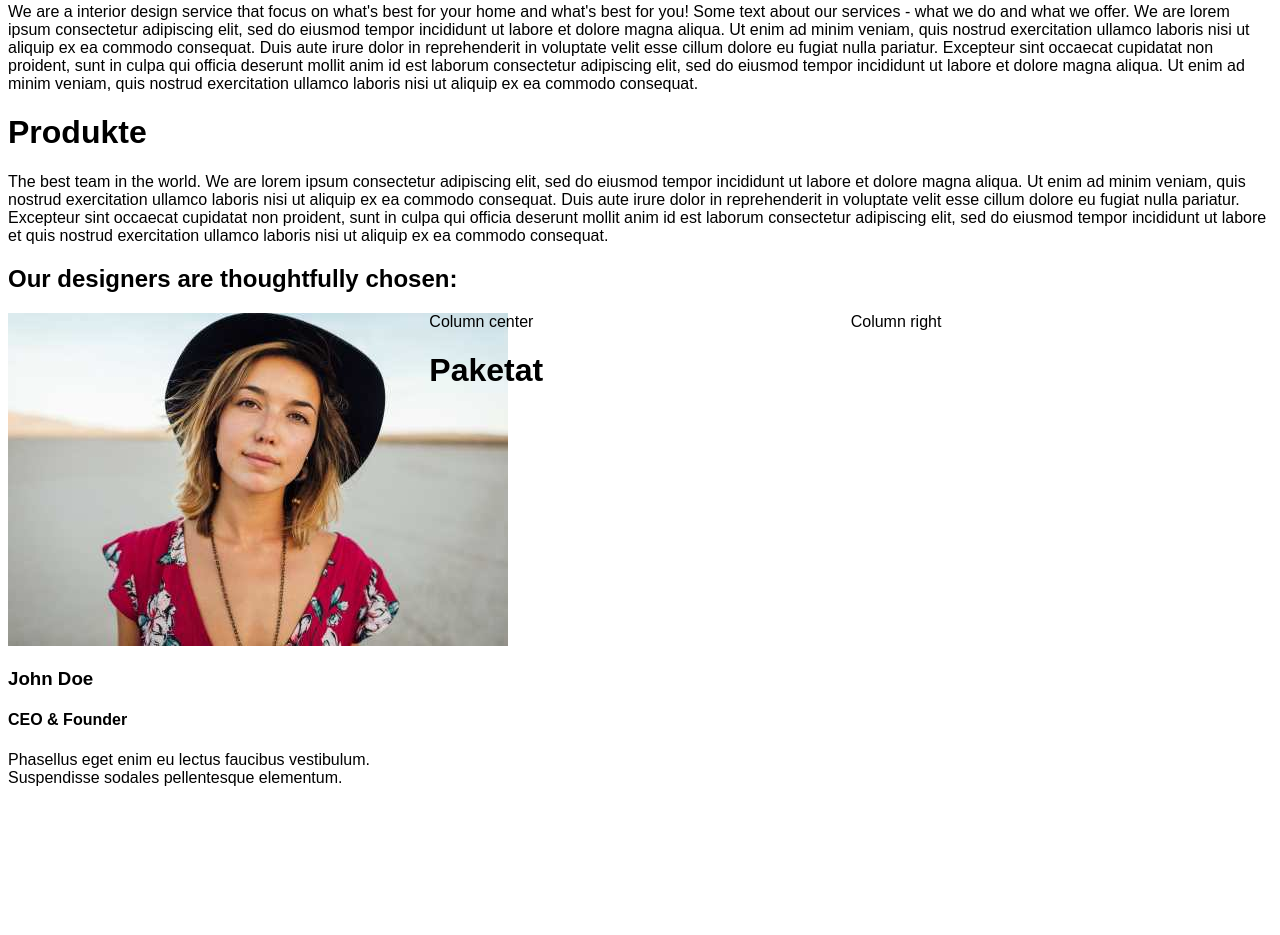
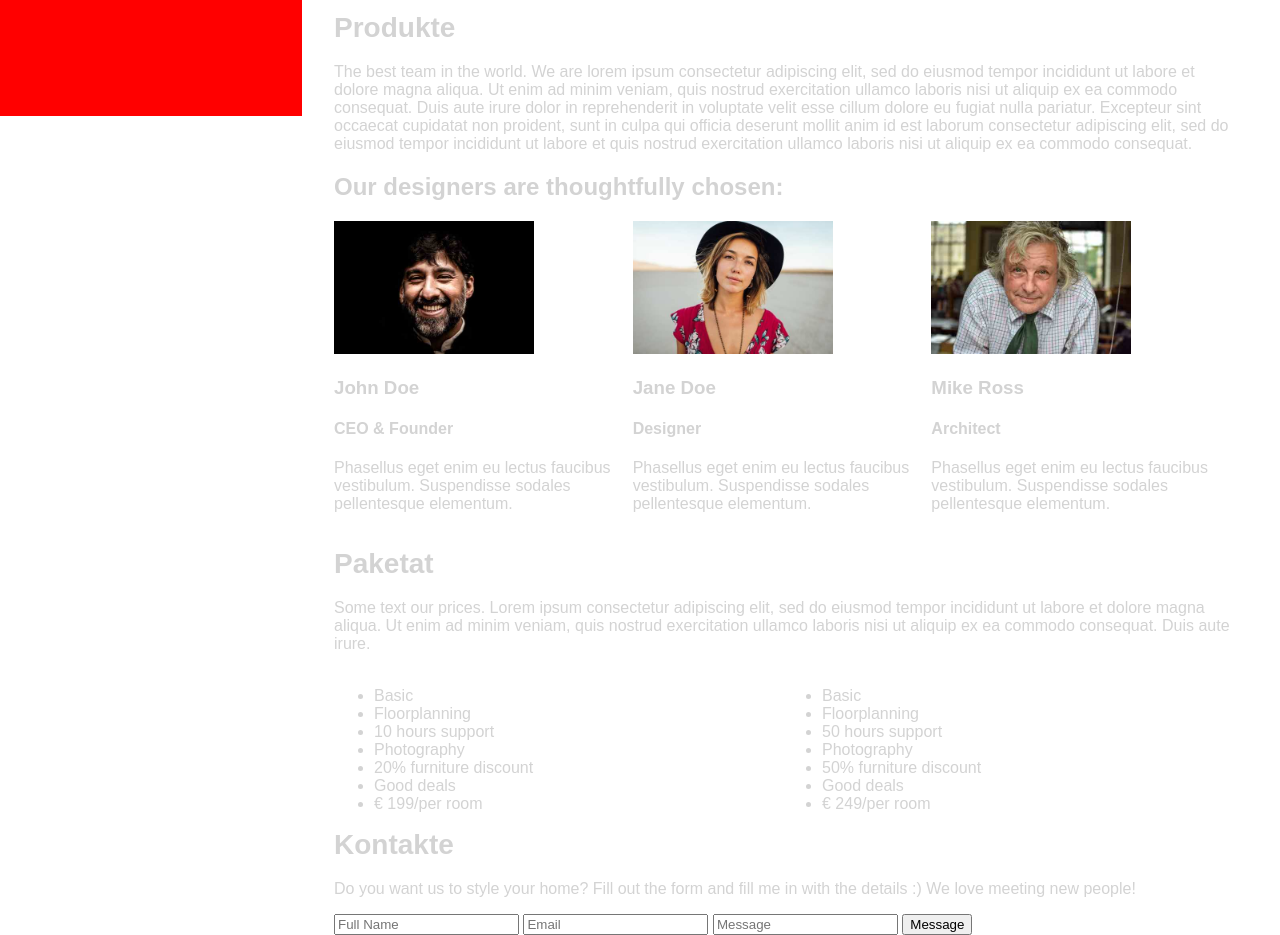
Before and after one commit to ams-al/dika, a plain HTML site: page index.html in a window 1280 px wide. Shown: the part 684-1619 px from the top of the page. Before the commit the page ends 1487 px from the top, so only its background shows below. Drawn offline with Linux system fonts and the light colour scheme; a web font is replaced by a local one.

Commit message:
created in good conditions

```diff
--- a/css/style.css
+++ b/css/style.css
@@ -1,30 +1,85 @@
 body,h1,h2,h3,h4,h5 {
 	font-family: "Poppins", sans-serif;
 }
+h1 {
+	font-size: 28px;
+	margin-left: 0;
+	padding: 0;
+}
 body {
 	font-size:16px;
+	margin: 0;
 }
 
 #all-body {
 
 }
 #first-col{
-max-width: 25%;
-display: flex;
+max-width: 22%;
+display: inline-block;
+position: fixed;
 background-color: red;
 padding-left: 10px ;
 padding-right: 10px ;
+min-height: 100%;
 }
 #left-menu {
 
 }
 #sec-col  {
-  max-width: 75%;
-  display: flex;
+  max-width: 70%;
+  display: inline-inline-block;
+	float:right;
   color: lightgrey;
+	padding: 20px 50px 0px 30px;
+}
+#kontakte {
+
+}
+#paketat {
+
+}
+#prezantim {
+
+}
+#sherbime {
+
+}
+#produkte {
+
+}
+.menuPadding {
+	padding: 20px 20px 0px 20px;
+}
+.menuPaddings {
+ 0px 30px 0px 20px;
+}
+.produkte {
+
 }
 .produkte-3column {
   }
-.column-left{ float: left; width: 33.333%; }
-.column-right{ float: right; width: 33.333%; }
-.column-center{ display: inline-block; width: 33.333%; }
+.column-left {
+	float: left; width: 33.333%;
+}
+.column-right {
+	float: right; width: 33.333%;
+}
+.column-center {
+	display: inline-block; width: 33.333%;
+}
+.column-leftPackages {
+	float: left; width: 50%;
+}
+.column-rightPackages {
+	float: right; width: 50%;
+}
+.packagesButton {
+
+}
+.img3column {
+	width: 200px;
+}
+.contactForm {
+
+}
--- a/index.html
+++ b/index.html
@@ -19,16 +19,10 @@
   <link rel="stylesheet" href="css/fonts.css">
 </head>
 <body>
-<!--https://www.w3schools.com/w3css/tryw3css_templates_interior_design.htm
-https://necolas.github.io/normalize.css/
-https://www.w3schools.com/w3css/4/w3.css
-http://nicolasgallagher.com/-->
-<div id="all-body">
 <!-- Sidebar/menu -->
-<nav class="menu-sidebar">
 <div id="first-col">
-    <h1>DIKA Real Estate - Shitje & Blerje</h1>
-    <ul id="left-menu">
+    <h1 class="menuPadding">DIKA Real Estate "Shitje & Blerje"</h1>
+    <ul id="left-menu" class="menuPaddings">
       <li><a href="index.html">Fillimi</a></li>
       <li><a href="#prezantim">Prezantim</a></li>
       <li><a href="#sherbime">Shërbime</a></li>
@@ -36,8 +30,10 @@ http://nicolasgallagher.com/-->
       <li><a href="#paketat">Paketat</a></li>
       <li><a href="#kontakte">Kontakte</a></li>
     </ul>
-  </div>
+</div><!-- EndOf/Sidebar/menu -->
+<!--StartOf Everything-->
 <div id="sec-col">
+<!--Section1/Prezantim-->
     <div id="prezantim">
       <h1>Prezantim</h1>
       <h2>Prona në shitje.</h2>
@@ -47,8 +43,8 @@ http://nicolasgallagher.com/-->
       <img src="images\kitchenconcrete.jpg" width="203px">
       <img src="images\livingroom.jpg" width="300px">
       <img src="images\livingroom2.jpg" width="300px">
-    </div>
-</nav>
+    </div><!--EndOf/Section1/Prezantim-->
+<!--Section2/Shërbime-->
 <div id="sherbime">
   <h1>Shërbime</h1>
   <p>We are a interior design service that focus on what's best for your home and what's best for you!
@@ -59,7 +55,8 @@ http://nicolasgallagher.com/-->
   sunt in culpa qui officia deserunt mollit anim id est laborum consectetur adipiscing elit, sed do eiusmod
   tempor incididunt ut labore et dolore magna aliqua. Ut enim ad minim veniam, quis nostrud exercitation ullamco
   laboris nisi ut aliquip ex ea commodo consequat.</p>
-    </div>
+</div><!--EndOf/Section2/Shërbime-->
+<!--Section3/Produkte-->
 <div id="produkte">
   <h1>Produkte</h1>
   <p>The best team in the world. We are lorem ipsum consectetur adipiscing elit, sed do eiusmod tempor incididunt ut
@@ -71,22 +68,66 @@ http://nicolasgallagher.com/-->
       <div class="produkte">
           <h2><strong>Our designers are thoughtfully chosen:</strong></h2>
           <div class="produkte-3column">
+      <div>
       <div class="column-left">
-           <img src="img\team1.jpg">
+           <img src="img\team2.jpg" class="img3column">
            <h3>John Doe</h3>
            <h4>CEO & Founder</h4>
            <p>Phasellus eget enim eu lectus faucibus vestibulum. Suspendisse sodales pellentesque elementum.</p>
       </div>
-           <div class="column-center">Column center</div>
-           <div class="column-right">Column right</div>
+      <div class="column-center">
+          <img src="img\team1.jpg" class="img3column">
+          <h3>Jane Doe</h3>
+          <h4>Designer</h4>
+          <p>Phasellus eget enim eu lectus faucibus vestibulum. Suspendisse sodales pellentesque elementum.</p>
       </div>
+      <div class="column-right">
+        <img src="img\team3.jpg" class="img3column">
+        <h3>Mike Ross</h3>
+        <h4>Architect</h4>
+        <p>Phasellus eget enim eu lectus faucibus vestibulum. Suspendisse sodales pellentesque elementum.</p></div>
       </div>
-    </div>
+  </div><!--EndOf/Section3/Produkte-->
     <div id="paketat">
           <h1>Paketat</h1>
-
+          <p> Some text our prices. Lorem ipsum consectetur adipiscing elit, sed do eiusmod tempor incididunt ut labore et
+            dolore magna aliqua. Ut enim ad minim veniam, quis nostrud exercitation ullamco laboris nisi ut aliquip ex ea
+            commodo consequat. Duis aute irure.</p>
+      <div class="column-leftPackages">
+      <ul>
+        <li>Basic</li>
+        <li>Floorplanning</li>
+        <li>10 hours support</li>
+        <li>Photography</li>
+        <li>20% furniture discount</li>
+        <li>Good deals</li>
+        <li>€ 199/per room</li
+        <button class="packagesButton"><a href="#"Sign up</button><a/>
+      </ul>
       </div>
-
+      <div class="column-rightPackages">
+      <ul>
+        <li>Basic</li>
+        <li>Floorplanning</li>
+        <li>50 hours support</li>
+        <li>Photography</li>
+        <li>50% furniture discount</li>
+        <li>Good deals</li>
+        <li>€ 249/per room</li
+        <button class="packagesButton"><a href="#"Sign up</button><a/>
+      </ul>
   </div>
+  <div id="kontakte">
+    <h1>Kontakte</h1>
+    <p>Do you want us to style your home? Fill out the form and fill
+      me in with the details :) We love meeting new people!</p>
+    <form class="contactForm">
+      <input type="text"placeholder="Full Name">
+          <input type="text"placeholder="Email">
+          <input type="text"placeholder="Message">
+          <button type="submit">Message</button>
+    </form>
+  </div>
+<!--FinishOf Everything-->
 </body>
 </html>
```
Also changed, not shown: README.md. Lines whose indentation alone changed are shown as unchanged.
